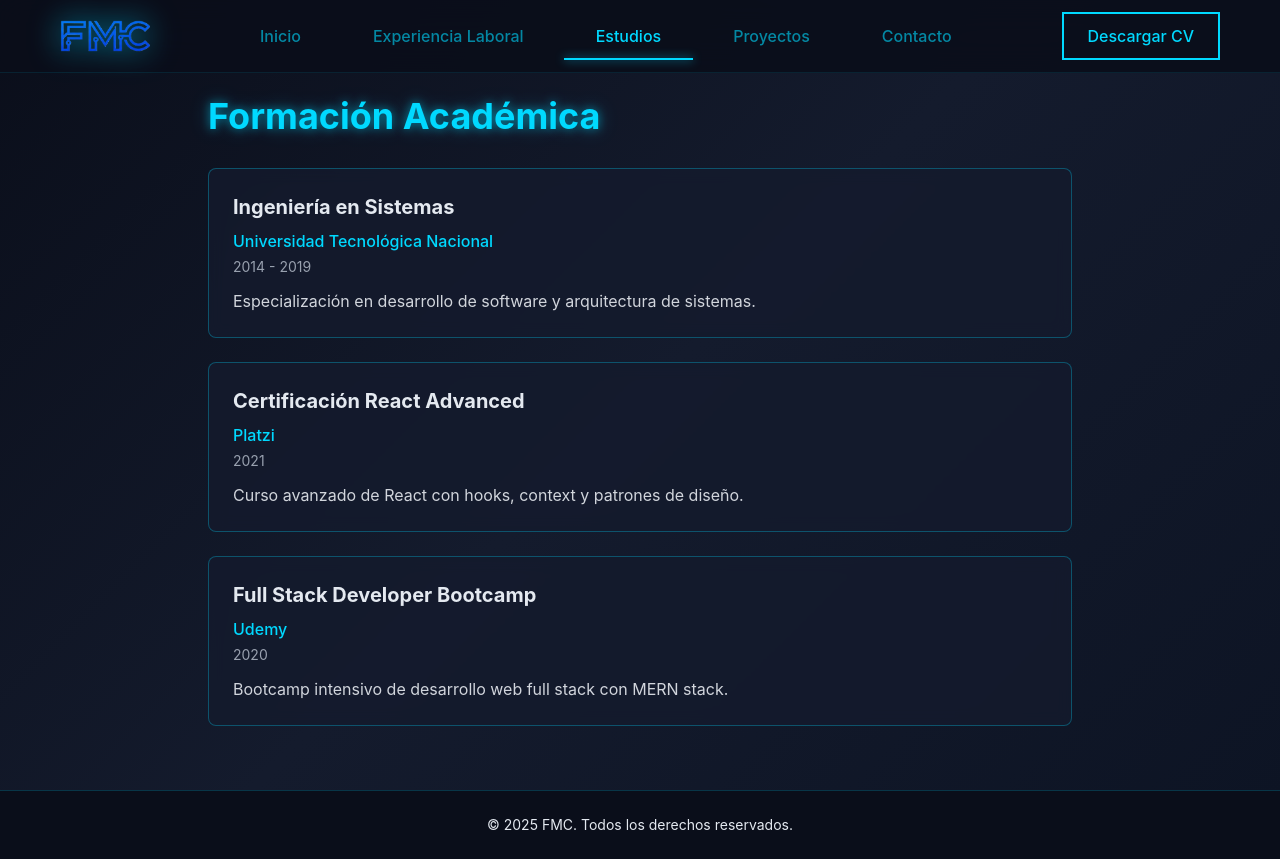
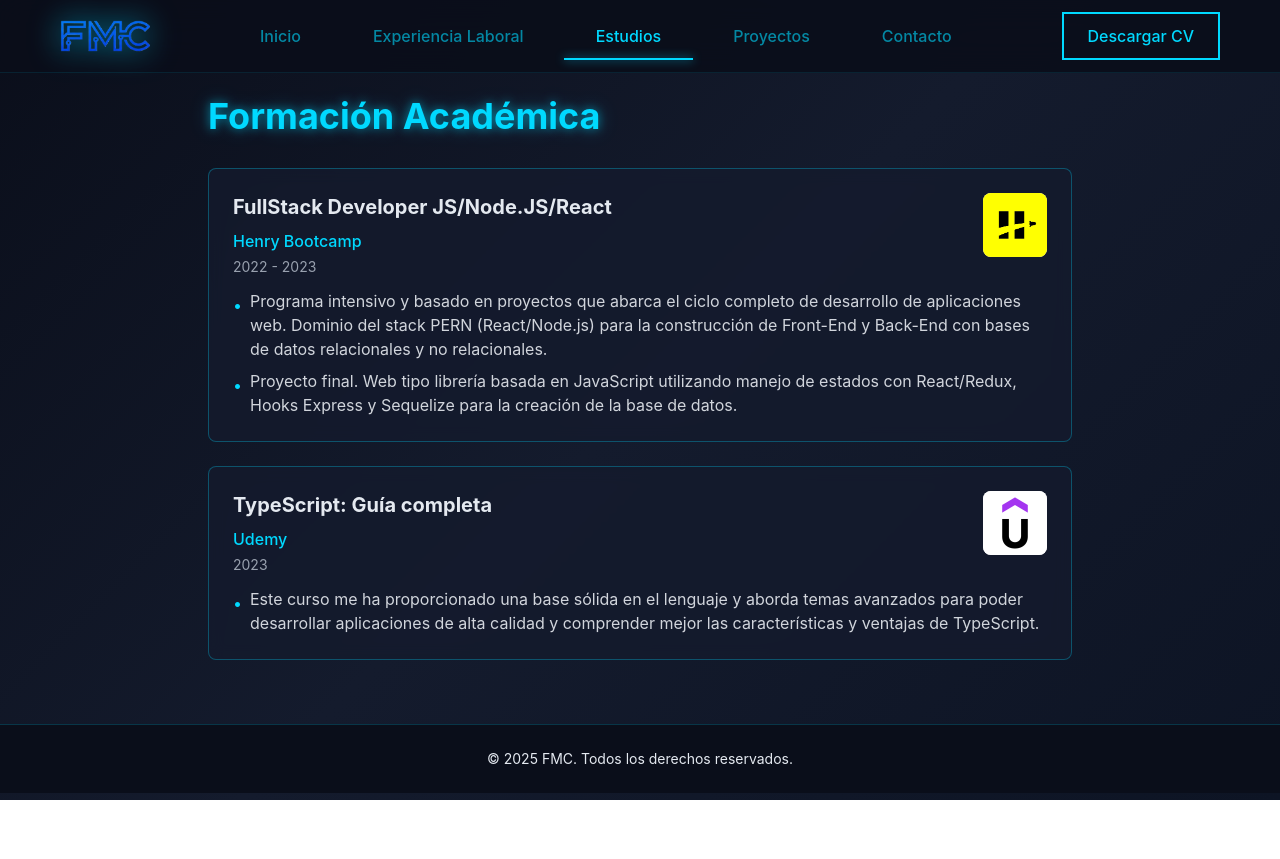
Before and after one commit to FedeMC90/portfolio, a Next.js app: page / in a window 1280 px wide. Both pictures are taken after a click on the button "Estudios". After the commit the page ends 800 px from the top, so only its background shows below. Built offline with nearby package versions, Linux system fonts and the light colour scheme.

Commit message:
complete studies section

```diff
--- a/components/EstudiosSection.tsx
+++ b/components/EstudiosSection.tsx
@@ -1,6 +1,7 @@
 'use client';
 
 import { motion } from 'framer-motion';
+import Image from 'next/image';
 
 /**
  * Componente EstudiosSection - Sección de formación académica
@@ -11,24 +12,24 @@ import { motion } from 'framer-motion';
 const estudios = [
 	{
 		id: 1,
-		titulo: 'Ingeniería en Sistemas',
-		institucion: 'Universidad Tecnológica Nacional',
-		periodo: '2014 - 2019',
-		descripcion: 'Especialización en desarrollo de software y arquitectura de sistemas.',
+		titulo: 'FullStack Developer JS/Node.JS/React',
+		institucion: 'Henry Bootcamp',
+		periodo: '2022 - 2023',
+		logo: '/images/henry-logo.png',
+		descripcion: [
+			'Programa intensivo y basado en proyectos que abarca el ciclo completo de desarrollo de aplicaciones web. Dominio del stack PERN (React/Node.js) para la construcción de Front-End y Back-End con bases de datos relacionales y no relacionales.',
+			'Proyecto final. Web tipo librería basada en JavaScript utilizando manejo de estados con React/Redux, Hooks Express y Sequelize para la creación de la base de datos.',
+		],
 	},
 	{
 		id: 2,
-		titulo: 'Certificación React Advanced',
-		institucion: 'Platzi',
-		periodo: '2021',
-		descripcion: 'Curso avanzado de React con hooks, context y patrones de diseño.',
-	},
-	{
-		id: 3,
-		titulo: 'Full Stack Developer Bootcamp',
+		titulo: 'TypeScript: Guía completa',
 		institucion: 'Udemy',
-		periodo: '2020',
-		descripcion: 'Bootcamp intensivo de desarrollo web full stack con MERN stack.',
+		periodo: '2023',
+		logo: '/images/udemy-logo.png',
+		descripcion: [
+			'Este curso me ha proporcionado una base sólida en el lenguaje y aborda temas avanzados para poder desarrollar aplicaciones de alta calidad y comprender mejor las características y ventajas de TypeScript.',
+		],
 	},
 ];
 
@@ -52,10 +53,34 @@ export default function EstudiosSection() {
 						transition={{ delay: index * 0.2, duration: 0.5 }}
 						className='bg-[#141b2d]/80 backdrop-blur-sm rounded-lg border border-[#00d9ff]/30 p-6 hover:border-[#00d9ff] transition-all hover:shadow-[0_0_30px_rgba(0,217,255,0.2)]'
 					>
-						<h3 className='text-xl font-bold text-[#e4e9f0]'>{estudio.titulo}</h3>
-						<p className='text-[#00d9ff] font-medium mt-2'>{estudio.institucion}</p>
-						<p className='text-gray-400 text-sm mt-1'>{estudio.periodo}</p>
-						<p className='text-gray-300 mt-3'>{estudio.descripcion}</p>
+						<div className='flex items-start justify-between gap-4'>
+							<div className='flex-1'>
+								<h3 className='text-xl font-bold text-[#e4e9f0]'>{estudio.titulo}</h3>
+								<p className='text-[#00d9ff] font-medium mt-2'>{estudio.institucion}</p>
+								<p className='text-gray-400 text-sm mt-1'>{estudio.periodo}</p>
+							</div>
+
+							<div className='relative w-16 h-16 flex-shrink-0 bg-white rounded-lg p-2'>
+								<Image
+									src={estudio.logo}
+									alt={`Logo ${estudio.institucion}`}
+									fill
+									className='object-contain rounded-lg'
+								/>
+							</div>
+						</div>
+
+						<ul className='mt-3 space-y-2'>
+							{estudio.descripcion.map((description, idx) => (
+								<li
+									key={idx}
+									className='text-gray-300 flex items-start gap-2'
+								>
+									<span className='text-[#00d9ff] mt-1'>•</span>
+									<span>{description}</span>
+								</li>
+							))}
+						</ul>
 					</motion.div>
 				))}
 			</div>
```
Also changed, not shown: public/images/henry-logo.png (added), public/images/udemy-logo.png (added).
